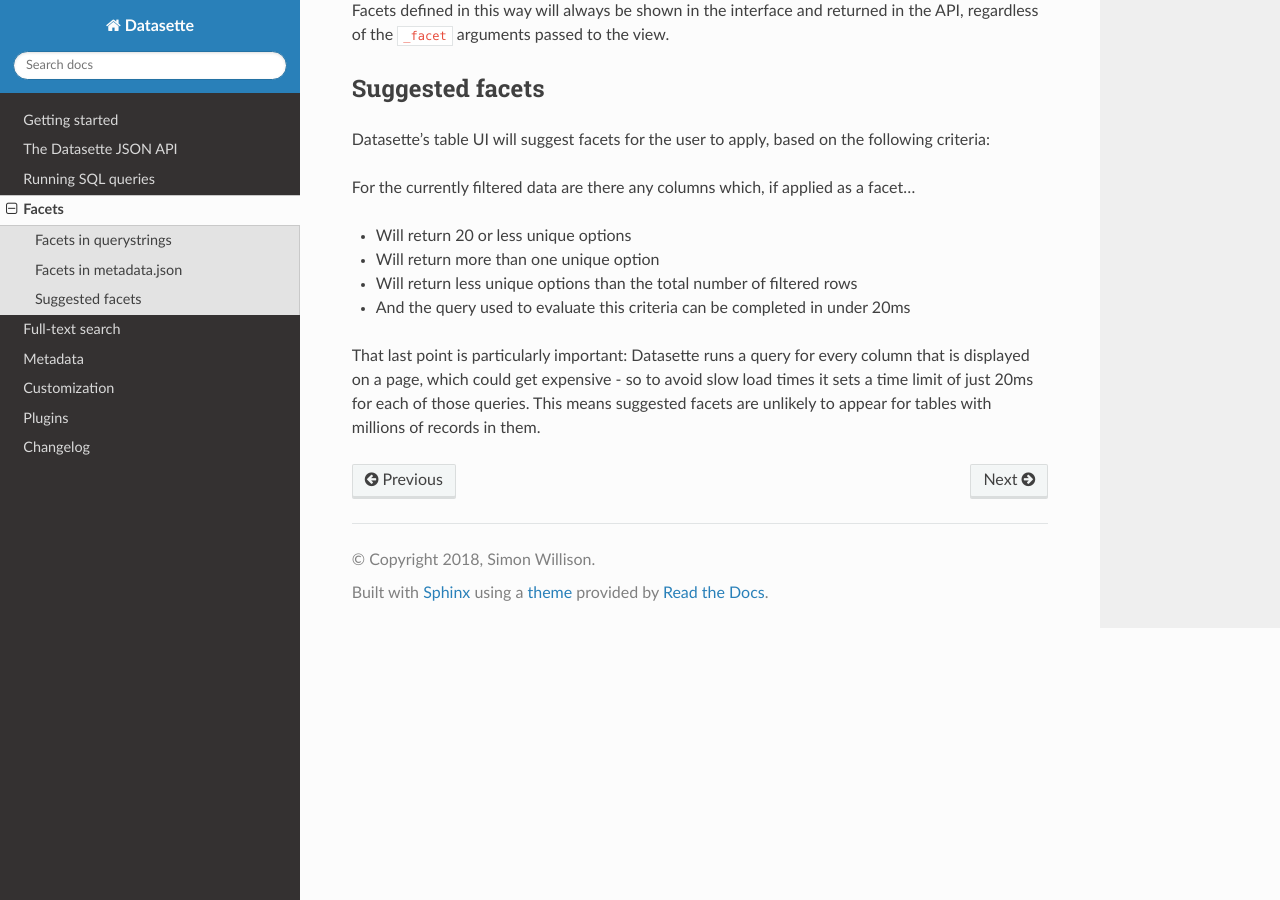
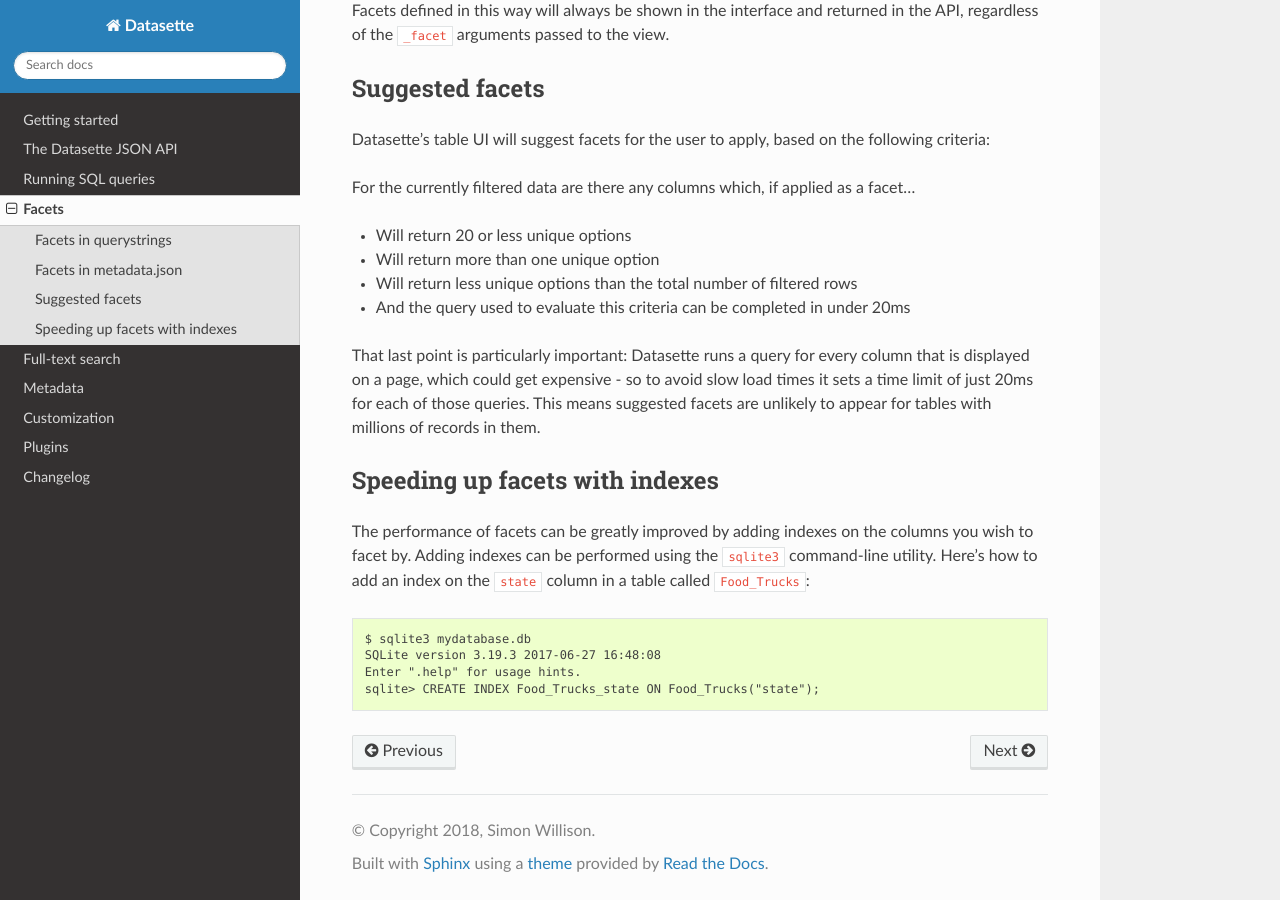
Before and after one commit to simonw/datasette, a Sphinx documentation site: the page built from docs/facets.rst, in a window 1280 px wide and 900 px high, scrolled down 2773 px. Built offline with Sphinx 7.4.7 and the Read the Docs theme 2.0.0, drawn with Linux system fonts in a browser that asks for light colours.

Commit message:
Docs: Speeding up facets with indexes

```diff
--- a/docs/facets.rst
+++ b/docs/facets.rst
@@ -118,3 +118,13 @@
 * And the query used to evaluate this criteria can be completed in under 20ms
 
 That last point is particularly important: Datasette runs a query for every column that is displayed on a page, which could get expensive - so to avoid slow load times it sets a time limit of just 20ms for each of those queries. This means suggested facets are unlikely to appear for tables with millions of records in them.
+
+Speeding up facets with indexes
+-------------------------------
+
+The performance of facets can be greatly improved by adding indexes on the columns you wish to facet by. Adding indexes can be performed using the ``sqlite3`` command-line utility. Here's how to add an index on the ``state`` column in a table called ``Food_Trucks``::
+
+    $ sqlite3 mydatabase.db
+    SQLite version 3.19.3 2017-06-27 16:48:08
+    Enter ".help" for usage hints.
+    sqlite> CREATE INDEX Food_Trucks_state ON Food_Trucks("state");
```
